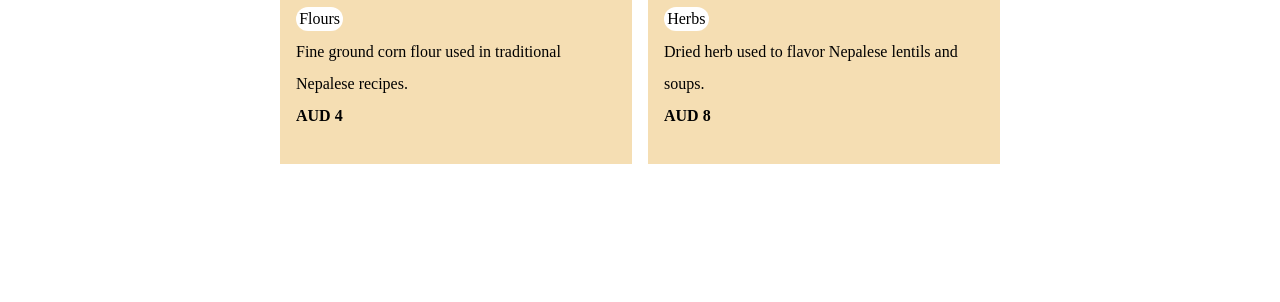
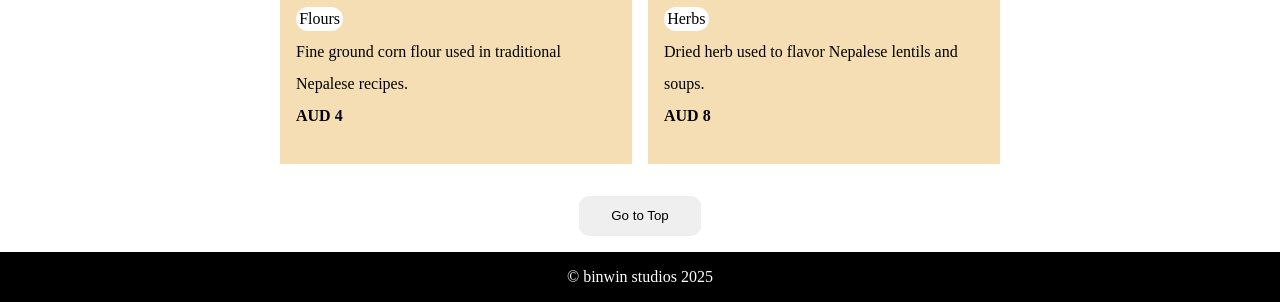
Before and after one commit to sabinbabu/search-grocery, a plain HTML site: page index.html in a window 1280 px wide. Shown: the part 2768-3070 px from the top of the page. Before the commit the page ends 2948 px from the top, so only its background shows below. Drawn offline with Linux system fonts and the light colour scheme.

Commit message:
footer added

```diff
--- a/index.html
+++ b/index.html
@@ -6,7 +6,7 @@
     <link rel="stylesheet" href="./style.css" />
     <title>Search Grocery</title>
   </head>
-  <body>
+  <body id="body">
     <header class="header flex">
       <h3>Ghar Aangan</h3>
       <div class="search-container flex">
@@ -18,7 +18,12 @@
     <main class="main-container">
       <h2>Products</h2>
       <section class="products-container flex"></section>
+      <button id="go-home-btn"></button>
     </main>
+
+    <footer>
+      <p>&copy; binwin studios 2025</p>
+    </footer>
     <script src="./script.js"></script>
   </body>
 </html>
--- a/script.js
+++ b/script.js
@@ -126,6 +126,7 @@ const products = [
 const productContainer = document.querySelector(".products-container");
 const searchBox = document.querySelector("#search-box");
 const searchBtn = document.querySelector("#search");
+const goHomeBtn = document.querySelector("#go-home-btn");
 
 // function to display products
 const displayProducts = (item) => {
@@ -152,12 +153,14 @@ const displayProducts = (item) => {
 const loadProducts = (products) => {
   productContainer.innerHTML = "";
   if (products != "") {
+    goHomeBtn.innerHTML = `<a href="#body">Go to Top</a>`;
     products.forEach((item) => {
       displayProducts(item);
     });
   } else {
     productContainer.innerHTML =
       "Sorry no products found. We are working hard to restock items.";
+    goHomeBtn.innerText = "See Other Products";
   }
 };
 
@@ -178,3 +181,8 @@ searchBtn.onclick = () => {
     loadProducts(filteredArray);
   }
 };
+
+// goHome button
+goHomeBtn.onclick = () => {
+  loadProducts(products);
+};
--- a/style.css
+++ b/style.css
@@ -10,6 +10,10 @@
   gap: 1rem;
 }
 
+a {
+  text-decoration: none;
+  color: black;
+}
 /* header section */
 
 .header {
@@ -66,3 +70,17 @@ span {
   border-radius: 20px;
   padding: 0.2rem;
 }
+
+/* footer */
+#go-home-btn {
+  display: block;
+  margin: auto;
+  margin-top: 2rem;
+}
+
+footer {
+  background-color: black;
+  color: white;
+  padding: 1rem;
+  text-align: center;
+}
```
